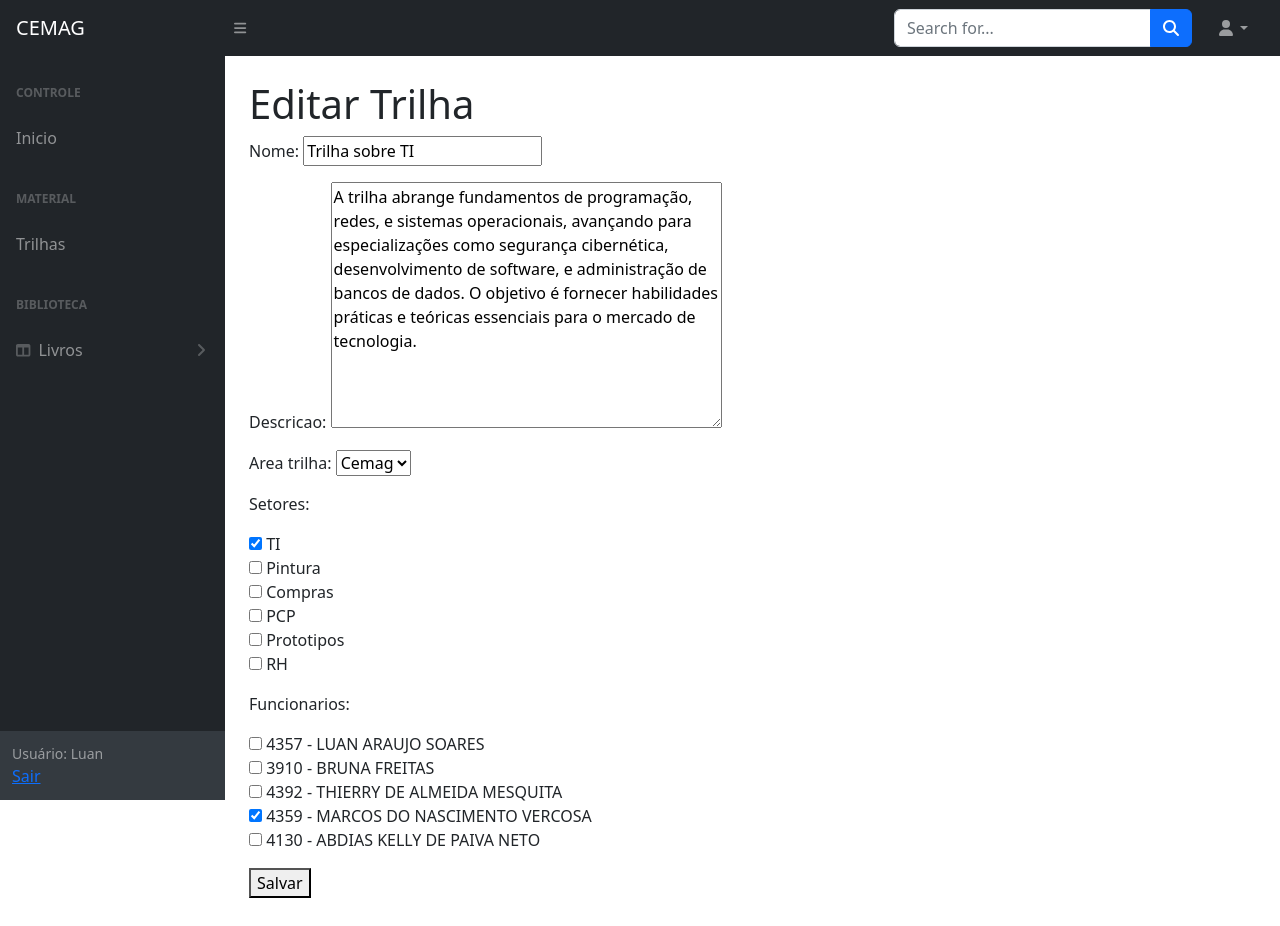
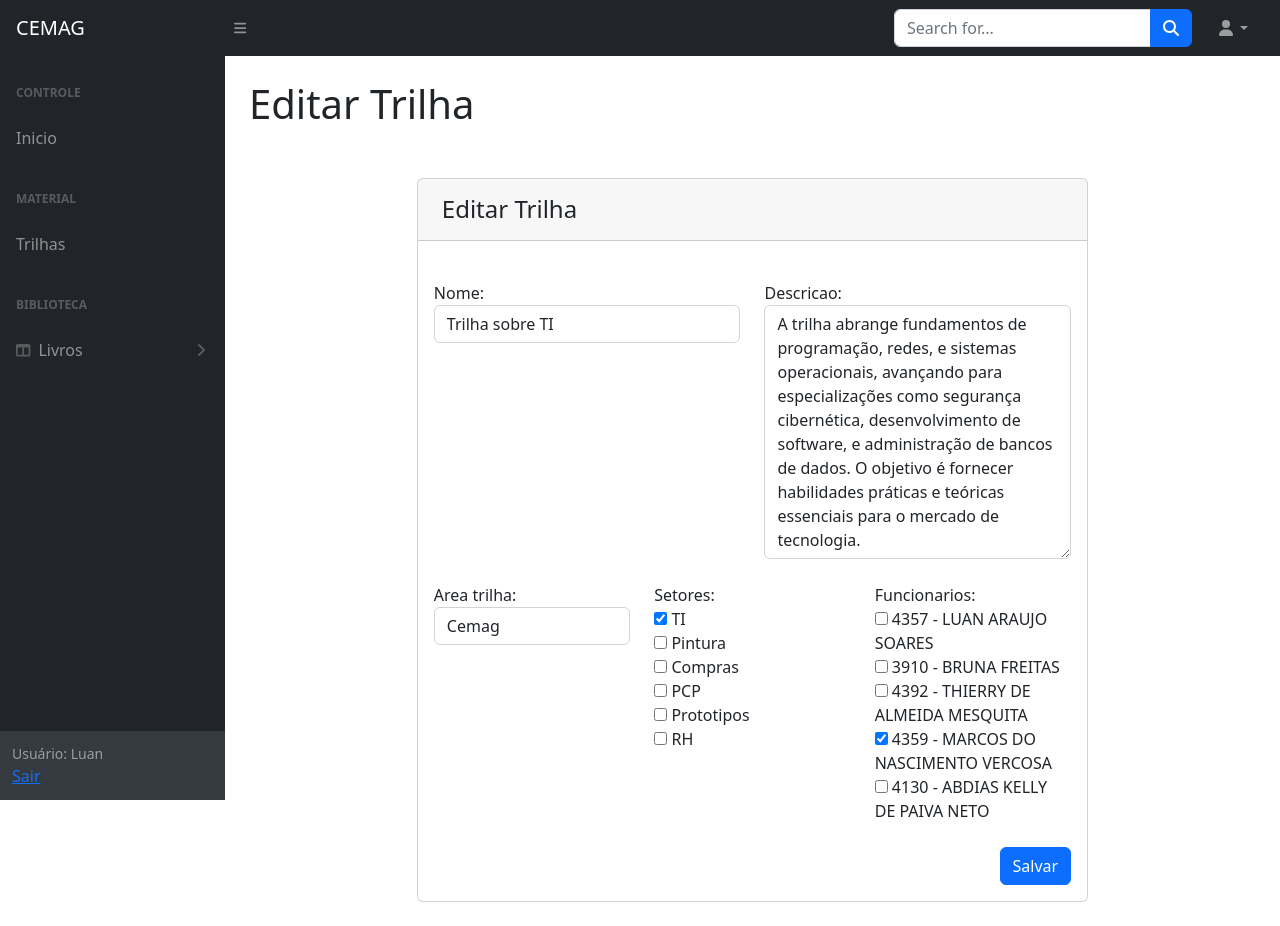
Before and after one commit to luan640/cemag_academy, a Django app: page /materiais/pasta/1/edit in a window 1280 px wide. Before the commit the page ends 898 px from the top, so only its background shows below. Run offline with Django 4.2, Linux system fonts and the light colour scheme; a user stored in the database is signed in; data comes from the database, SQL or seed files in the repository; both versions use the stored data as it was after the commit; some libraries are stand-ins or nearby versions.

Commit message:
Layout do Editar Trilha

```diff
--- a/avaliacoes/static/js/criar-prova.js
+++ b/avaliacoes/static/js/criar-prova.js
@@ -48,7 +48,7 @@ function adicionarAlternativa(questaoIndex) {
         <input class="form-control" type="text" id="questao-${questaoIndex}-alternativa-${alternativaIndex}-texto" name="questoes[${questaoIndex}][alternativas][${alternativaIndex}][texto]" required>
 
         <label for="questao-${questaoIndex}-alternativa-${alternativaIndex}-correta">Correta:</label>
-        <input class="form-control" type="checkbox" id="questao-${questaoIndex}-alternativa-${alternativaIndex}-correta" name="questoes[${questaoIndex}][alternativas][${alternativaIndex}][correta]">
+        <input type="checkbox" id="questao-${questaoIndex}-alternativa-${alternativaIndex}-correta" name="questoes[${questaoIndex}][alternativas][${alternativaIndex}][correta]">
     `;
     alternativasContainer.appendChild(alternativaDiv);
 }
--- a/materiais/forms.py
+++ b/materiais/forms.py
@@ -27,6 +27,10 @@ class AddPasta(forms.ModelForm):
         super().__init__(*args, **kwargs)
         self.fields['setores'].queryset = Setor.objects.all()
         self.fields['setores'].required = False  # Torna o campo não obrigatório
+
+        for field_name, field in self.fields.items():
+            if not isinstance(field.widget, forms.HiddenInput) and not isinstance(field.widget, forms.CheckboxSelectMultiple):
+                field.widget.attrs.update({'class': 'form-control'})
 
 
     def save(self, commit=True):
--- a/materiais/templates/pastas/pasta_edit.html
+++ b/materiais/templates/pastas/pasta_edit.html
@@ -8,8 +8,40 @@
     <h1>Editar Trilha</h1>
     <form method="post">
         {% csrf_token %}
-        {{ form.as_p }}
-        <button type="submit">Salvar</button>
+        <div class="col-lg-8 mx-auto mb-4" style="margin-top: 50px;">
+            <div class="card">
+                <div class="card-header fw-bold"><h4 class="m-2">Editar Trilha</h4></div>
+                <div class="card-body">
+                    <div class="row">
+                        <div class="col-sm-6 mt-4">
+                            {{ form.nome.label_tag }}
+                            {{ form.nome }}
+                        </div>
+                        <div class="col-sm-6 mt-4">
+                            {{ form.descricao.label_tag }}
+                            {{ form.descricao }}
+                        </div>
+                    </div>
+                    <div class="row">
+                        <div class="col-sm-4 mt-4">
+                            {{ form.area_trilha.label_tag }}
+                            {{ form.area_trilha }}
+                        </div>
+                        <div class="col-sm-4 mt-4">
+                            {{ form.setores.label_tag }}
+                            {{ form.setores }}
+                        </div>
+                        <div class="col-sm-4 mt-4 align-content-end">
+                            {{ form.funcionarios.label_tag }}
+                            {{ form.funcionarios }}
+                        </div>
+                    </div>
+                    <div class="d-flex justify-content-end">
+                        <button class="btn btn-primary mt-4" type="submit">Salvar</button>
+                    </div>
+                </div>
+            </div>
+        </div>
     </form>
 </div>
 
```
Also changed, not shown: db.sqlite3.
